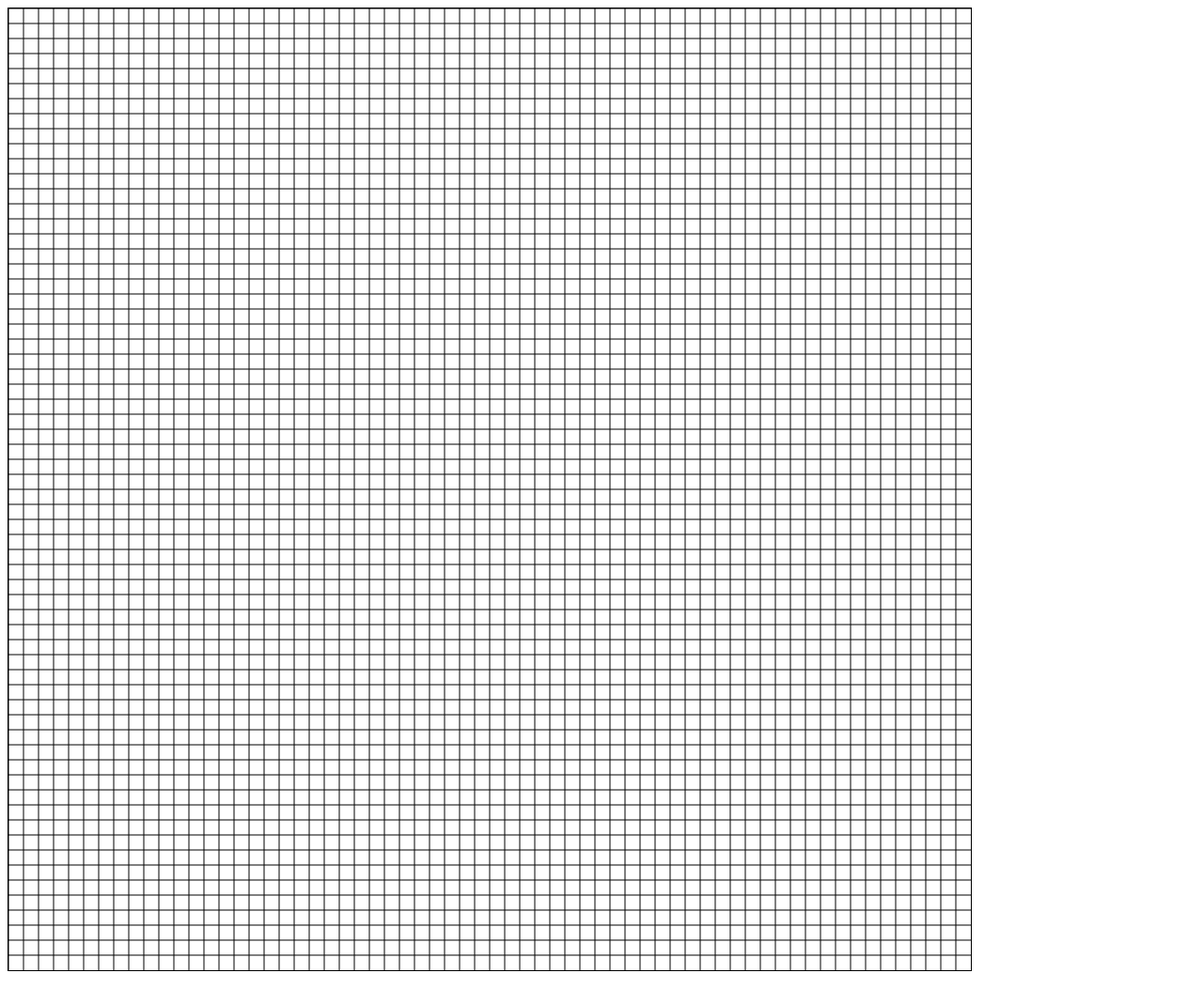
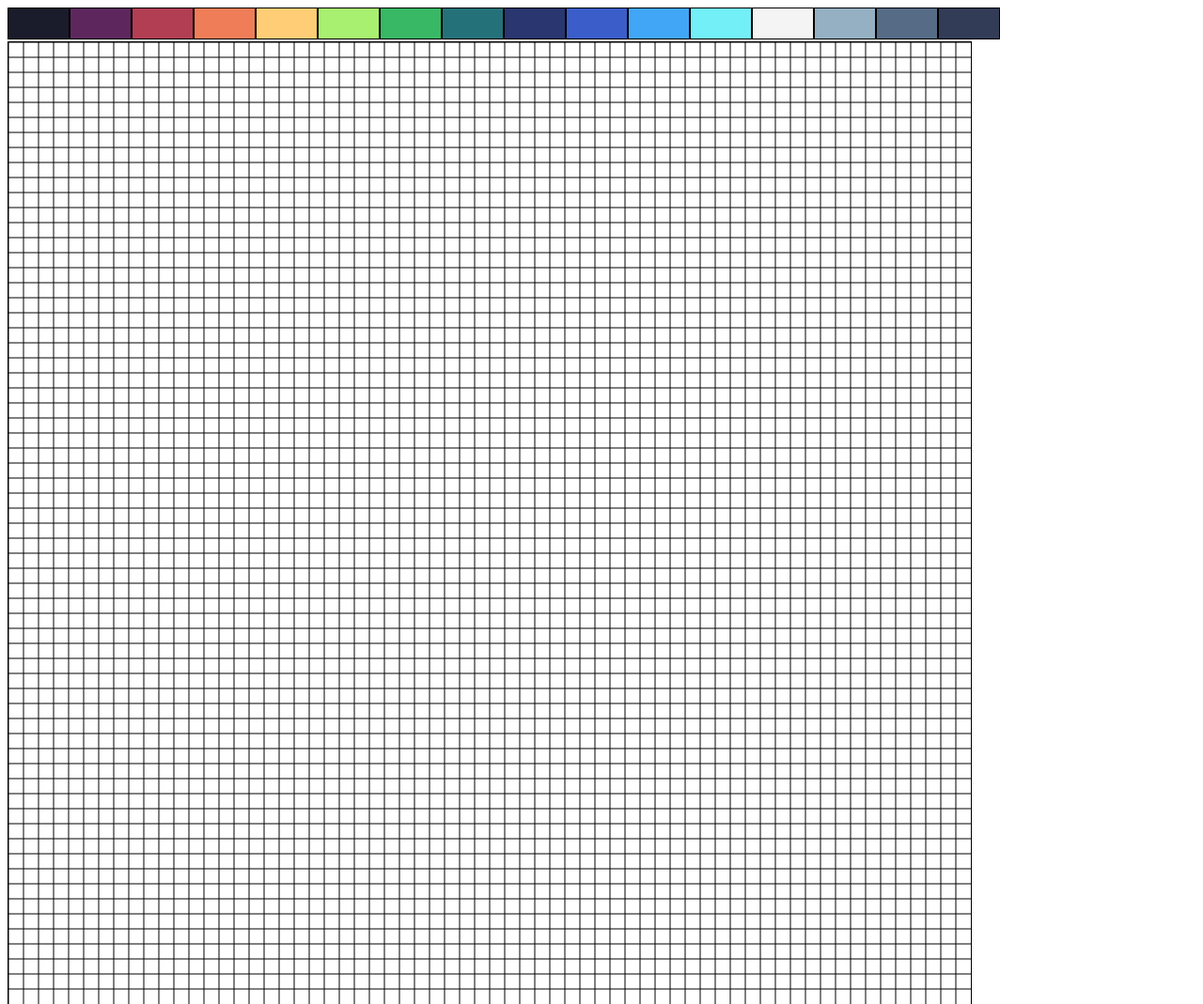
Before and after one commit to Ahzed11/pixelwar, a plain HTML site: page js/index.html in a window 1280 px wide. Shown: the top 1069 px of the page at 94% size. Before the commit the page ends 1046 px from the top, so only its background shows below. Drawn offline with Linux system fonts and the light colour scheme.

Commit message:
Added colors to js pixel editor

```diff
--- a/js/index.html
+++ b/js/index.html
@@ -3,8 +3,21 @@
 <head>
     <meta charset="UTF-8">
     <meta name="viewport" content="width=device-width, initial-scale=1.0">
+    <style>
+        #color-picker {
+            display: flex;
+            margin-bottom: 2px;
+        }
+
+        .color {
+            width: 64px;
+            height: 32px;
+            border: 1px solid black;
+        }
+    </style>
 </head>
 <body>
-    <script src="/main.js"></script>
+    <div id="color-picker"></div>
+    <script src="./main.js"></script>
 </body>
 </html>
--- a/js/main.js
+++ b/js/main.js
@@ -4,11 +4,27 @@ function getRandomInt(min, max) {
     return Math.floor(Math.random() * (max - min) + min); // The maximum is exclusive and the minimum is inclusive
 }
 
+function sendDrawPixel(x, y, colorId) {
+    const binaryData = new Uint16Array([x, y, colorId]);
+    socket.send(
+        binaryData
+    );
+
+    drawPixel(x, y, colorId);
+}
+
+function drawPixel(x, y, colorId) {
+    const color = colors[colorId % colors.length];
+    ctx.fillStyle = color;
+    ctx.fillRect(x * pixelSize, y * pixelSize, pixelSize, pixelSize);
+}
+
+// ============================== Web Socket ==============================
+
 const socket = new WebSocket(
     "ws://localhost:8080/pixel",
     []
 );
-
 var hasReceivedState = false;
 
 socket.onopen = function (event) {
@@ -36,7 +52,46 @@ socket.onmessage = function (event) {
     reader.readAsArrayBuffer(data);
 }
 
-// Canvas
+// ============================== Color picker ==============================
+
+// https://lospec.com/palette-list/sweetie-16
+const colors = [
+    "#1a1c2c",
+    "#5d275d",
+    "#b13e53",
+    "#ef7d57",
+    "#ffcd75",
+    "#a7f070",
+    "#38b764",
+    "#257179",
+    "#29366f",
+    "#3b5dc9",
+    "#41a6f6",
+    "#73eff7",
+    "#f4f4f4",
+    "#94b0c2",
+    "#566c86",
+    "#333c57"
+];
+
+let selection = 0;
+const colorPicker = document.getElementById("color-picker");
+
+colors.forEach((color, index) => {
+    let colorButton = document.createElement("div");
+    colorButton.classList = ["color"];
+    colorButton.style.setProperty("background-color", color);
+
+    colorButton.onclick = (_event) => {
+        selection = index;
+        console.log(selection);
+    }
+
+    colorPicker.appendChild(colorButton);
+});
+
+// ============================== Canvas ==============================
+
 let grid = {
     width:64,
     height:64,
@@ -73,19 +128,5 @@ canvas.onclick = function (event) {
     const x = Math.floor((event.clientX - rect.left) / pixelSize);
     const y = Math.floor((event.clientY - rect.top) / pixelSize);
 
-    sendDrawPixel(x, y, 0);
+    sendDrawPixel(x, y, selection);
 }
-
-function sendDrawPixel(x, y, color) {
-    const binaryData = new Uint16Array([x, y, color]);
-    socket.send(
-        binaryData
-    );
-
-    drawPixel(x, y, color);
-}
-
-function drawPixel(x, y, color) {
-    ctx.fillStyle = `rgb(${color}, ${color}, ${color})`;
-    ctx.fillRect(x * pixelSize, y * pixelSize, pixelSize, pixelSize);
-}
```
